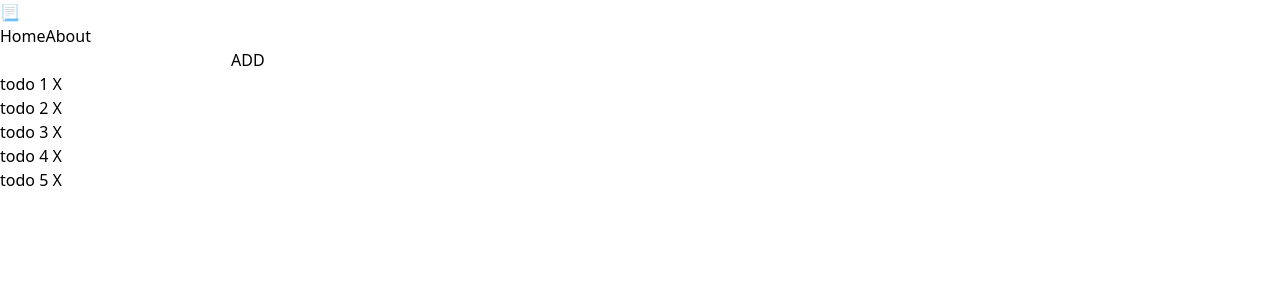
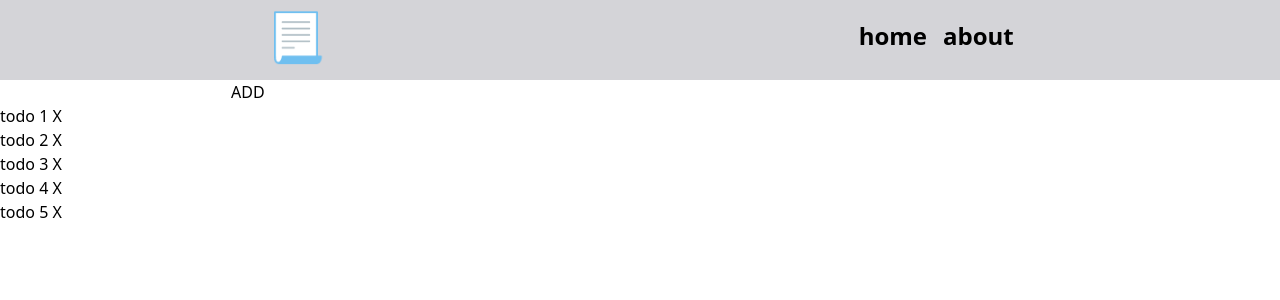
Before and after one commit to 0x7266/todo_vue, a Vue app: page / in a window 1280 px wide. Shown: the top 300 px of the page. Built offline with nearby package versions, Linux system fonts and the light colour scheme.

Commit message:
basic header styles

```diff
--- a/src/components/Header.vue
+++ b/src/components/Header.vue
@@ -3,9 +3,11 @@ import { RouterLink } from "vue-router";
 </script>
 
 <template>
-	<strong>📃</strong>
-	<nav>
-		<RouterLink to="/">Home</RouterLink>
-		<RouterLink to="/about">About</RouterLink>
-	</nav>
+	<header class="bg-zinc-300 w-full flex justify-around items-center pt-3 pb-5">
+		<strong class="text-5xl">📃</strong>
+		<nav class="flex gap-4 text-2xl font-semibold">
+			<RouterLink to="/">home</RouterLink>
+			<RouterLink to="/about">about</RouterLink>
+		</nav>
+	</header>
 </template>
```
